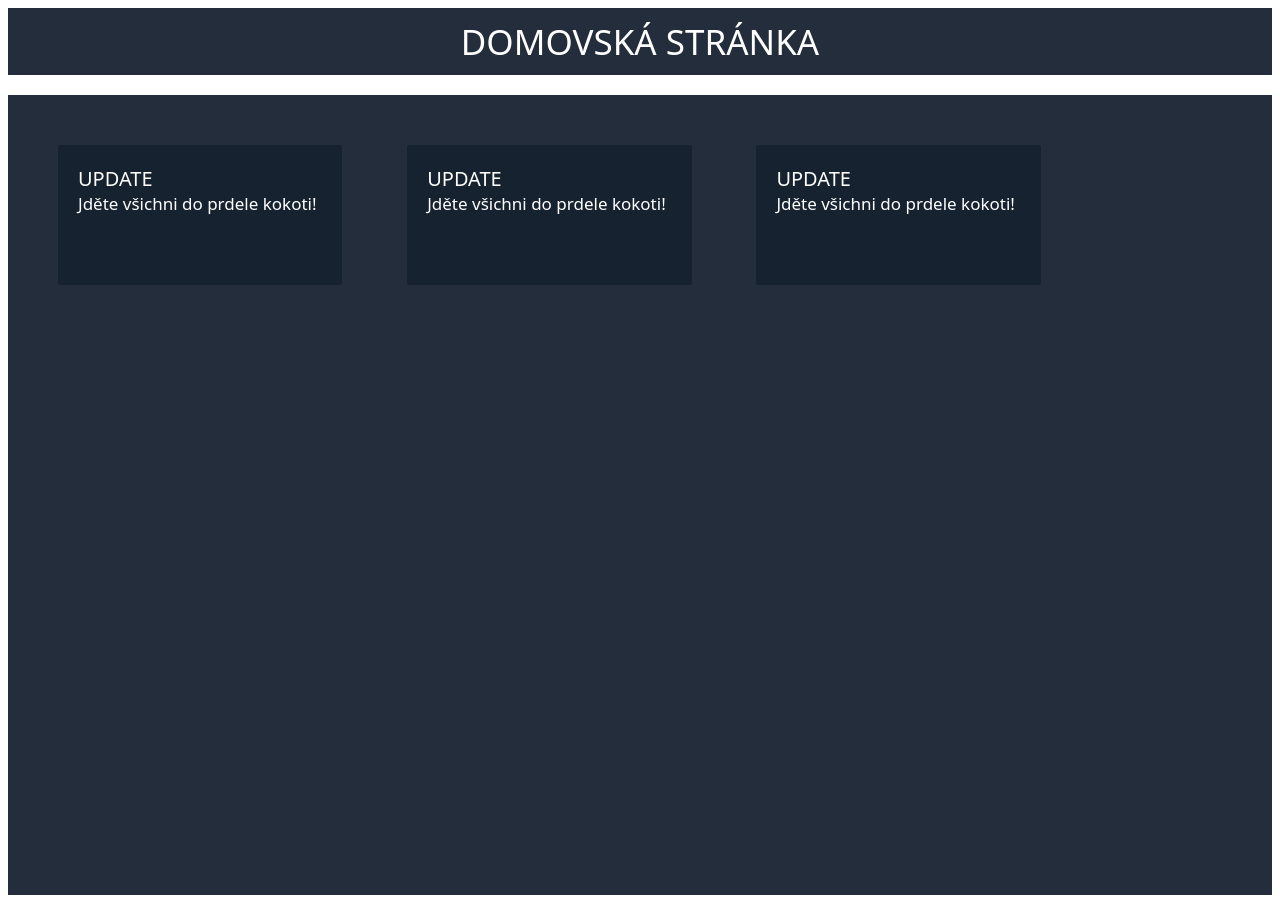
After one commit to mYYcroSoft/Digital_products_eshop_and_encryptor, a PHP site: page /user_order_view/pages/home/home.html in a window 1280 px wide. The commit adds this page. Run offline with PHP 8.4, Linux system fonts and the light colour scheme.

Commit message:
html, user ui

```diff
--- /dev/null
+++ b/digital_product_eshop/user_order_view/pages/home/home.html
@@ -0,0 +1,24 @@
+<head>
+    <link rel="stylesheet" href="pages/home/user_home.css">
+</head>
+
+<div class="home_container">
+    <div class="home_title">
+         <span class="home_title_text">Domovská stránka</span>
+    </div>
+
+    <div class="news_container">
+            <div class="news_item">
+                <span class="news_title">Update</span><br>
+                <span class="news_text">Jděte všichni do prdele kokoti!</span>
+            </div>
+            <div class="news_item">
+                <span class="news_title">Update</span><br>
+                <span class="news_text">Jděte všichni do prdele kokoti!</span>
+            </div>
+            <div class="news_item">
+                <span class="news_title">Update</span><br>
+                <span class="news_text">Jděte všichni do prdele kokoti!</span>
+            </div>
+    </dib>
+</div>
--- /dev/null
+++ b/digital_product_eshop/user_order_view/pages/home/user_home.css
@@ -0,0 +1,40 @@
+
+.home_title{
+    color: #fff;
+    background-color: rgb(35, 45, 60);
+    text-align: center;
+    font-family: system-ui, -apple-system, BlinkMacSystemFont, 'Segoe UI', Roboto, Oxygen, Ubuntu, Cantarell, 'Open Sans', 'Helvetica Neue', sans-serif;
+    font-size: 35px;
+    font-weight: 100;
+    text-transform: uppercase;
+    padding: 10px;
+}
+
+.news_container{
+    background-color: rgb(35, 45, 60);
+    margin-top: 20px;
+    height: 700px;
+    display: grid;
+    grid-template-columns: 30% 30% 30% ;
+    padding: 50px;
+}
+
+.news_item{
+    background-color: rgb(23, 34, 48);
+    height: 100px;
+    width: 70%;
+    border-radius: 2px;
+    text-align: left;
+    padding: 20px;
+    font-family: system-ui, -apple-system, BlinkMacSystemFont, 'Segoe UI', Roboto, Oxygen, Ubuntu, Cantarell, 'Open Sans', 'Helvetica Neue', sans-serif;
+    color: #fff;
+}
+
+.news_title{
+    font-size: 20px;
+    text-transform: uppercase;
+    font-weight: 500;
+}
+.news_text{
+    font-size: 17px;
+}
--- a/digital_product_eshop/user_order_view/pages/page_.html
+++ /dev/null
@@ -1 +0,0 @@
-<h>AHOJ</h>
--- /dev/null
+++ b/digital_product_eshop/user_order_view/pages/test.txt
@@ -0,0 +1 @@
+Ahoj jsem kokot
--- a/digital_product_eshop/user_order_view/style/index.css
+++ b/digital_product_eshop/user_order_view/style/index.css
@@ -14,6 +14,7 @@ body{
     color: #fff;
     padding: 10px;
     justify-content: left;
+    z-index: 2;
 
 }
 
@@ -50,6 +51,7 @@ body{
 
 #nav_item:hover{
     transition: 0.5s;
+    cursor: pointer;
     border-color: #02abff;
 }
 
--- a/digital_product_eshop/user_order_view/user_index.html
+++ b/digital_product_eshop/user_order_view/user_index.html
@@ -11,8 +11,8 @@
 <body>
 <div class="navigation_conrainter">
     <div class="nav_items">
-        <span id="nav_item" onclick="open_page()">Home</span>
-        <span id="nav_item">Contracts</span>
+        <span id="nav_item" onclick="open_page('home')">Home</span>
+        <span id="nav_item" onclick="open_page('orders')">Contracts</span>
         <span id="nav_item">Assets</span>
         <span id="nav_item">Profile</span>
 
@@ -21,6 +21,8 @@
     <div class="nav_title">
         <span class="nav_title_text">USER</span>
     </div>
+
+    <div id="test"></div>
 
 </div>
 
```
Also changed, not shown: digital_product_eshop/login_discord.php (+23 -2 lines), digital_product_eshop/user_order_view/aseets/index.js (+23 -2 lines), digital_product_eshop/user_order_view/pages/orders/orders.html (added, +21 -0 lines), digital_product_eshop/user_order_view/pages/orders/orders_page.css (added, +67 -0 lines).
